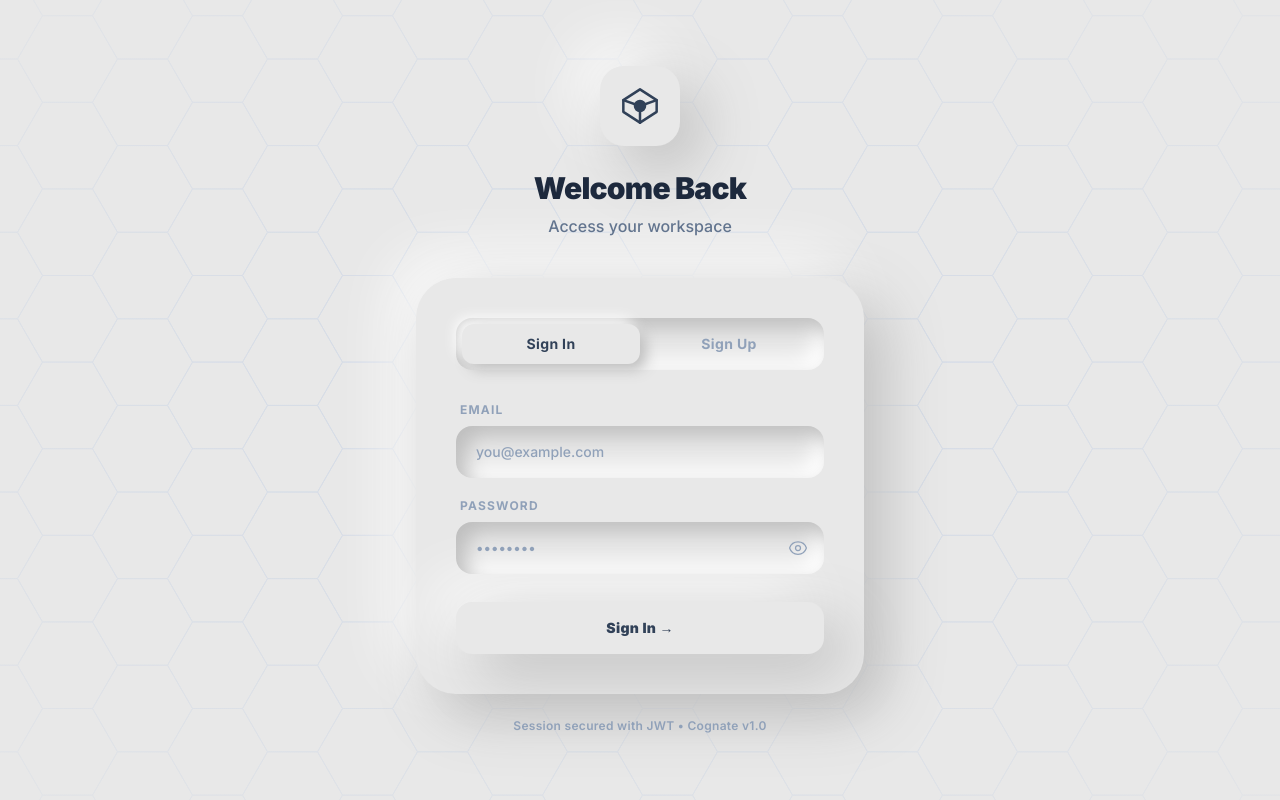
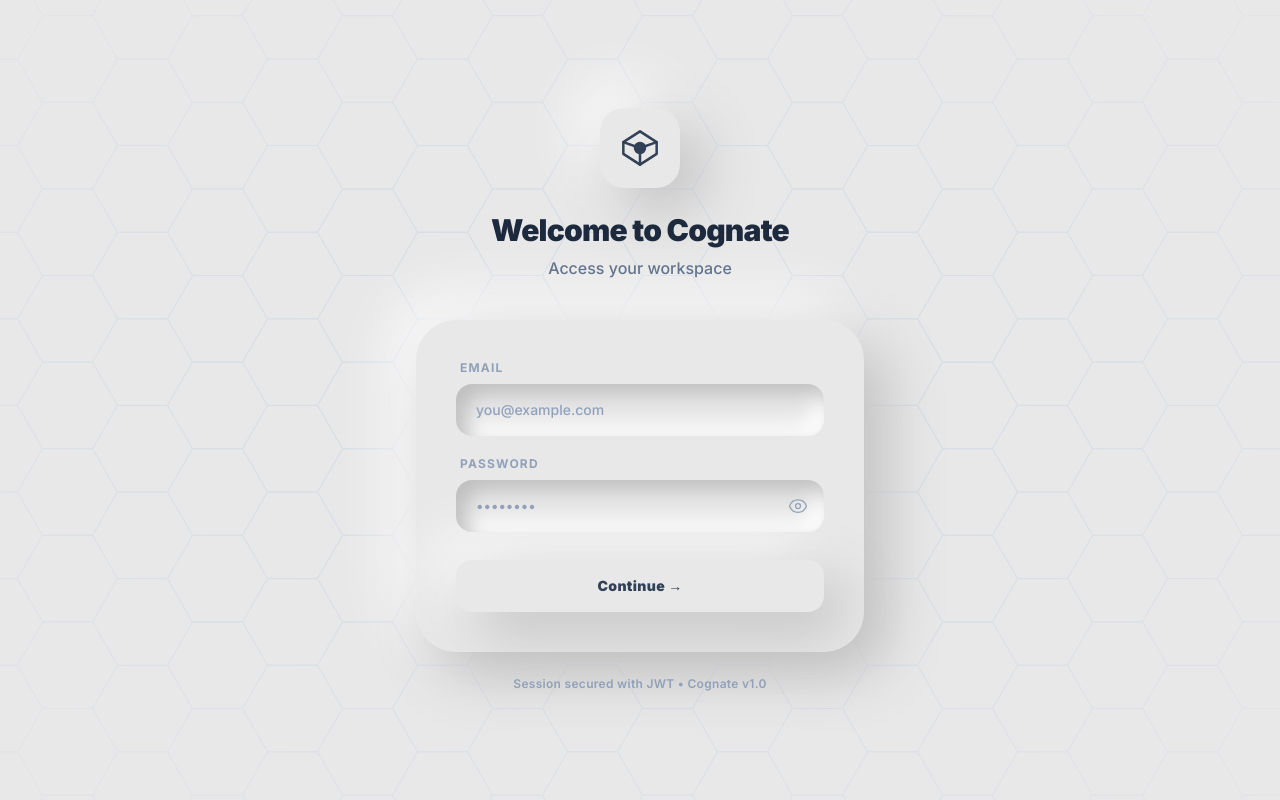
Before and after one commit to Mithra241105/Cognate, a Next.js app in the folder frontend/: page / in a window 1280 px wide. Built offline with nearby package versions, Linux system fonts and the light colour scheme.

Commit message:
feat: unified login and signup flow

```diff
--- a/frontend/src/components/Auth.tsx
+++ b/frontend/src/components/Auth.tsx
@@ -13,7 +13,6 @@ type AuthError = string | null;
  * Sign Up immediately creates an account and redirects to Sign In.
  */
 export default function Auth() {
-    const [isLogin, setIsLogin]           = useState(true);
     const [email, setEmail]               = useState("");
     const [password, setPassword]         = useState("");
     const [showPassword, setShowPassword] = useState(false);
@@ -25,11 +24,10 @@ export default function Auth() {
         setError(null);
         setIsLoading(true);
 
-        const endpoint = isLogin ? "/login" : "/signup";
         const API_URL = process.env.NEXT_PUBLIC_API_URL || "http://localhost:8000";
 
         try {
-            const response = await fetch(`${API_URL}${endpoint}`, {
+            const response = await fetch(`${API_URL}/login`, {
                 method:  "POST",
                 headers: { "Content-Type": "application/json" },
                 body:    JSON.stringify({ email, password })
@@ -55,29 +53,6 @@ export default function Auth() {
 
     const renderFormStage = () => (
         <div className="bg-neo rounded-[40px] shadow-neo-convex p-10">
-            <div className="flex p-1.5 rounded-2xl bg-neo shadow-neo-concave mb-8">
-                <button
-                    onClick={() => { setIsLogin(true); setError(null); }}
-                    className={`flex-1 py-2.5 rounded-xl text-sm font-bold tracking-wide transition-all duration-200 ${
-                        isLogin
-                            ? "bg-neo shadow-neo-convex-sm text-slate-700"
-                            : "text-slate-400 hover:text-slate-500"
-                    }`}
-                >
-                    Sign In
-                </button>
-                <button
-                    onClick={() => { setIsLogin(false); setError(null); }}
-                    className={`flex-1 py-2.5 rounded-xl text-sm font-bold tracking-wide transition-all duration-200 ${
-                        !isLogin
-                            ? "bg-neo shadow-neo-convex-sm text-slate-700"
-                            : "text-slate-400 hover:text-slate-500"
-                    }`}
-                >
-                    Sign Up
-                </button>
-            </div>
-
             <form onSubmit={handleSubmit} className="space-y-5">
                 <div className="flex flex-col gap-2">
                     <label className="text-xs font-bold text-slate-400 uppercase tracking-widest ml-1">
@@ -123,8 +98,6 @@ export default function Auth() {
                             )}
                         </button>
                     </div>
-
-
                 </div>
 
                 {error && (
@@ -138,12 +111,7 @@ export default function Auth() {
                     disabled={isLoading}
                     className="w-full py-4 mt-2 rounded-2xl bg-neo shadow-neo-convex active:shadow-neo-concave text-slate-700 font-black tracking-wide transition-all duration-150 disabled:opacity-50 disabled:cursor-not-allowed text-sm"
                 >
-                    {isLoading
-                        ? "Authenticating..."
-                        : isLogin
-                            ? "Sign In →"
-                            : "Create Account →"
-                    }
+                    {isLoading ? "Authenticating..." : "Continue →"}
                 </button>
             </form>
         </div>
@@ -190,7 +158,7 @@ export default function Auth() {
                         </div>
 
                         <h1 className="text-3xl font-black tracking-tight text-slate-800">
-                            {isLogin ? "Welcome Back" : "Create Account"}
+                            Welcome to Cognate
                         </h1>
                         <p className="text-slate-500 mt-2 font-medium">
                             Access your workspace
```
Also changed, not shown: 1 other file (tests, documents, lock files or other folders).
